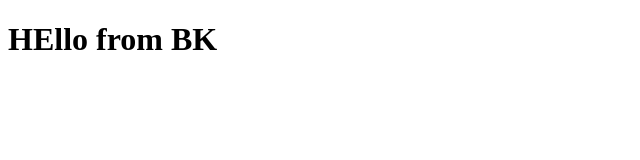
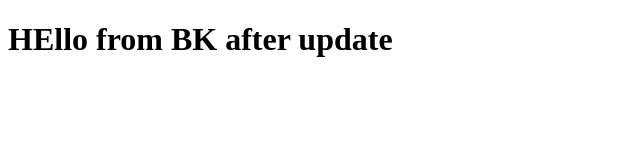
Before and after one commit to TestPurpose345/test, a plain HTML site: page index.html in a window 1280 px wide. Shown: the whole page, without its empty margins (0-640 px from the left). Drawn offline with Linux system fonts and the light colour scheme.

Commit message:
Update index.html

```diff
--- a/index.html
+++ b/index.html
@@ -6,7 +6,7 @@
     <title></title>
     <link rel="stylesheet" href="">
 </head>
-<h1>HEllo from BK</h1>
+<h1>HEllo from BK after update</h1>
 
 <body>
     <script src=""></script>
```
